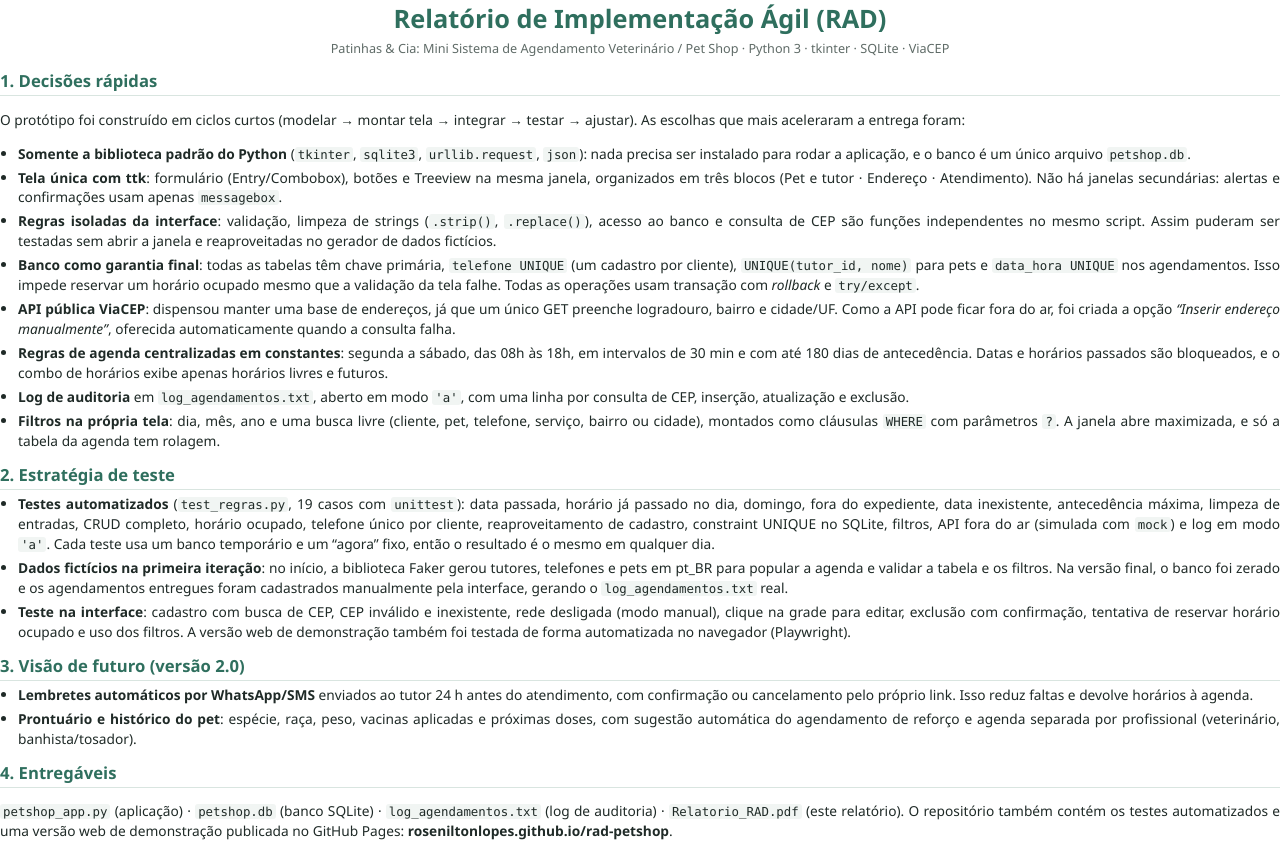
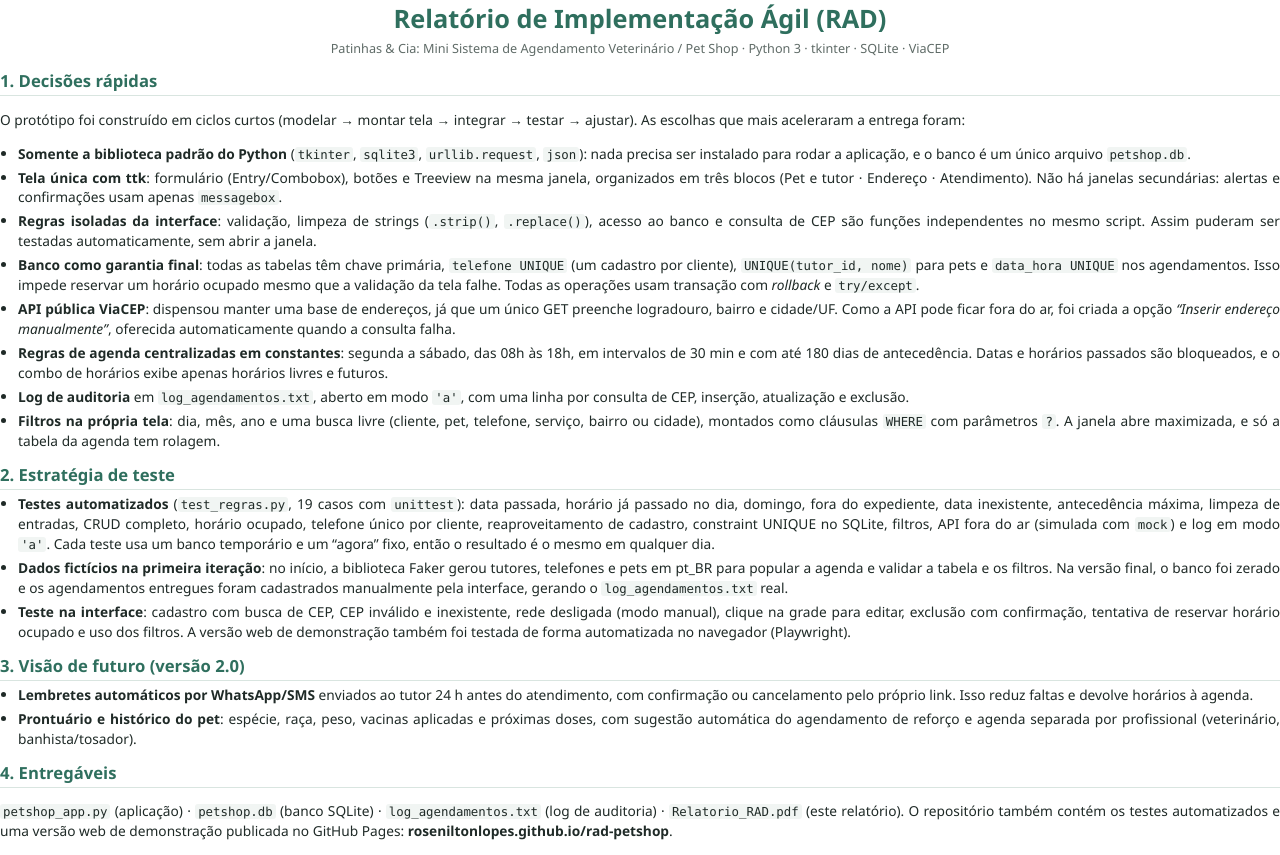
Before and after one commit to roseniltonlopes/rad-petshop, a plain HTML site: page relatorio/relatorio_rad.html in a window 1280 px wide. Drawn offline with Linux system fonts and the light colour scheme.

Commit message:
Relatório: remove menção ao gerador de dados
Co-Authored-By: Claude Opus 5.5 <noreply@anthropic.com>

```diff
--- a/relatorio/relatorio_rad.html
+++ b/relatorio/relatorio_rad.html
@@ -24,7 +24,7 @@
 <ul>
   <li><b>Somente a biblioteca padrão do Python</b> (<code>tkinter</code>, <code>sqlite3</code>, <code>urllib.request</code>, <code>json</code>): nada precisa ser instalado para rodar a aplicação, e o banco é um único arquivo <code>petshop.db</code>.</li>
   <li><b>Tela única com ttk</b>: formulário (Entry/Combobox), botões e Treeview na mesma janela, organizados em três blocos (Pet e tutor · Endereço · Atendimento). Não há janelas secundárias: alertas e confirmações usam apenas <code>messagebox</code>.</li>
-  <li><b>Regras isoladas da interface</b>: validação, limpeza de strings (<code>.strip()</code>, <code>.replace()</code>), acesso ao banco e consulta de CEP são funções independentes no mesmo script. Assim puderam ser testadas sem abrir a janela e reaproveitadas no gerador de dados fictícios.</li>
+  <li><b>Regras isoladas da interface</b>: validação, limpeza de strings (<code>.strip()</code>, <code>.replace()</code>), acesso ao banco e consulta de CEP são funções independentes no mesmo script. Assim puderam ser testadas automaticamente, sem abrir a janela.</li>
   <li><b>Banco como garantia final</b>: todas as tabelas têm chave primária, <code>telefone UNIQUE</code> (um cadastro por cliente), <code>UNIQUE(tutor_id, nome)</code> para pets e <code>data_hora UNIQUE</code> nos agendamentos. Isso impede reservar um horário ocupado mesmo que a validação da tela falhe. Todas as operações usam transação com <i>rollback</i> e <code>try/except</code>.</li>
   <li><b>API pública ViaCEP</b>: dispensou manter uma base de endereços, já que um único GET preenche logradouro, bairro e cidade/UF. Como a API pode ficar fora do ar, foi criada a opção <i>“Inserir endereço manualmente”</i>, oferecida automaticamente quando a consulta falha.</li>
   <li><b>Regras de agenda centralizadas em constantes</b>: segunda a sábado, das 08h às 18h, em intervalos de 30 min e com até 180 dias de antecedência. Datas e horários passados são bloqueados, e o combo de horários exibe apenas horários livres e futuros.</li>
```
Also changed, not shown: 1 other file.
